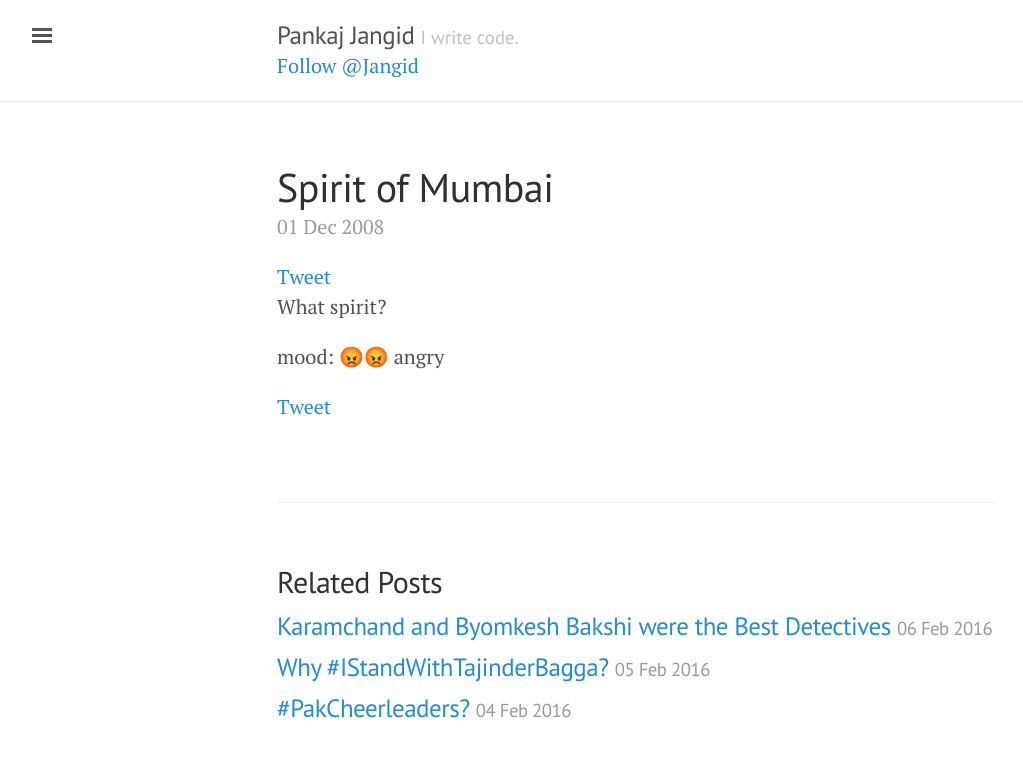
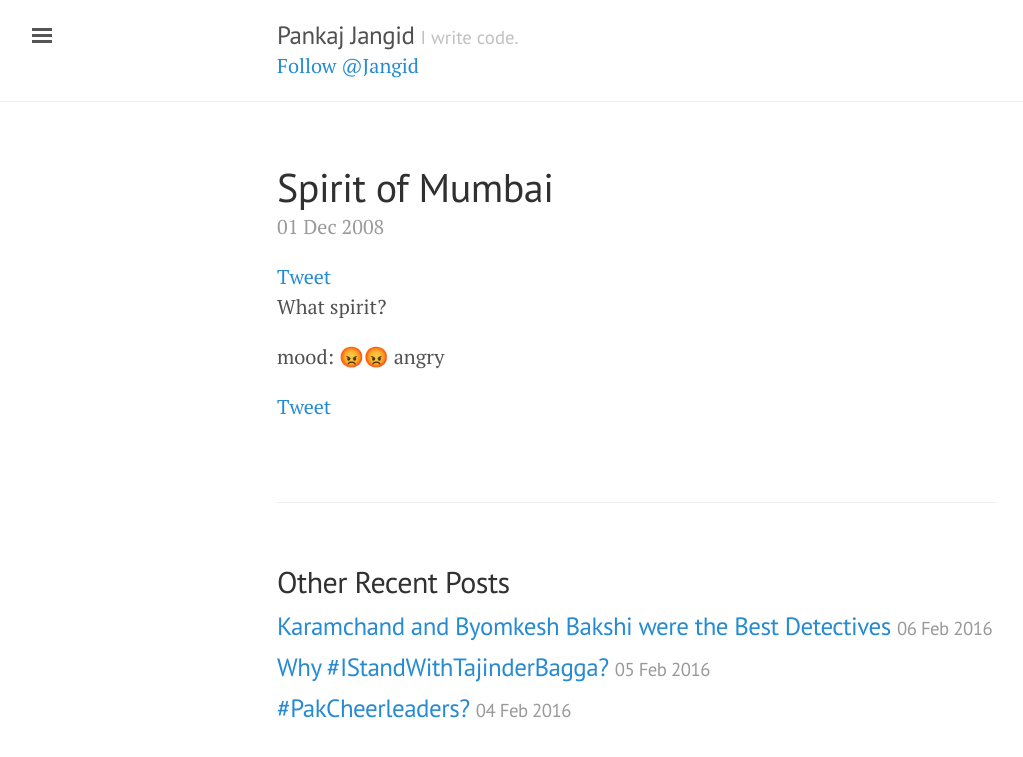
Before and after one commit to jangid/jangid.github.io, a Jekyll site: the page built from _posts/2008-12-01-spirit-of-mumbai.markdown, in a window 1280 px wide. Shown: the top 757 px of the page, without its empty margins (3-1026 px from the left). Built offline with Jekyll 4.4.1, drawn with Linux system fonts in a browser that asks for light colours; comment, search, counter and statistics services are not loaded.

Commit message:
renamed relevant to other recent in the footer

```diff
--- a/_layouts/post.html
+++ b/_layouts/post.html
@@ -20,7 +20,7 @@
 </div>
 
 <div class="related">
-  <h2>Related Posts</h2>
+  <h2>Other Recent Posts</h2>
   <ul class="related-posts">
     {% for post in site.related_posts limit:3 %}
       <li>
```
